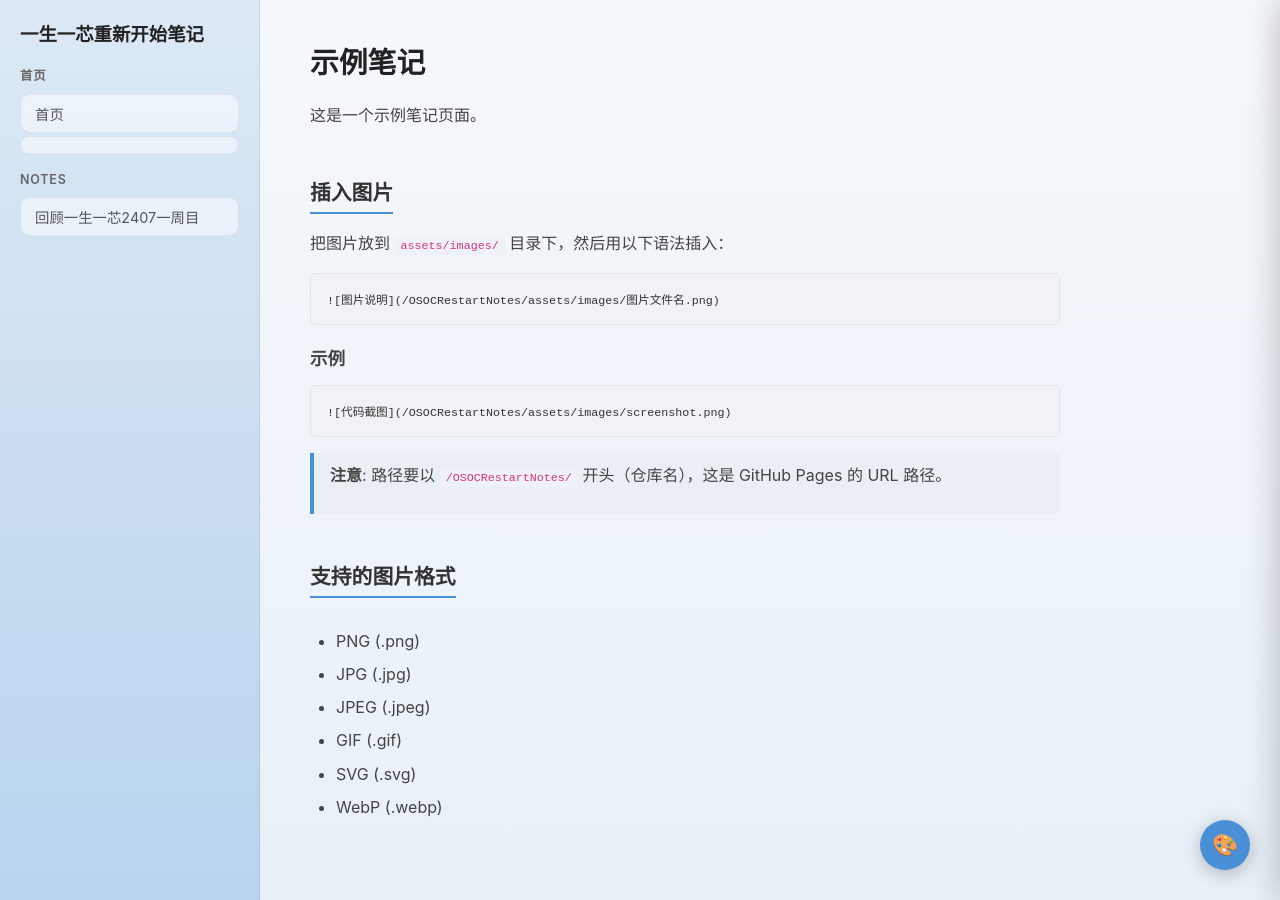
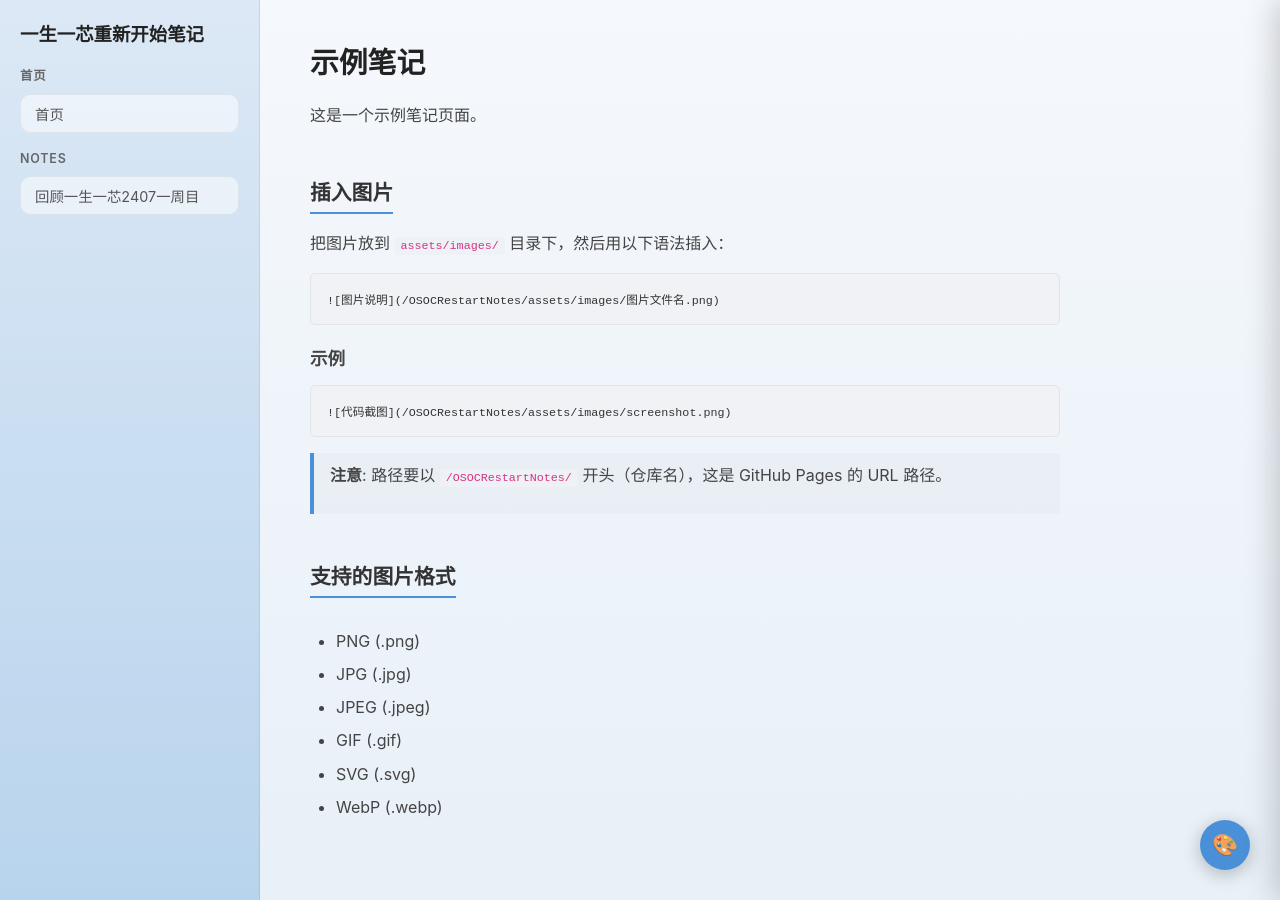
Before and after one commit to 123Onetwothree123/OSOCRestartNotes, a Jekyll site: the page built from docs/example-note.md, in a window 1280 px wide. Built offline with Jekyll 4.4.1, drawn with Linux system fonts in a browser that asks for light colours.

Commit message:
修复空渲染出一个框的bug

```diff
--- a/_layouts/default.html
+++ b/_layouts/default.html
@@ -118,7 +118,9 @@ body { font-family: -apple-system, BlinkMacSystemFont, 'Segoe UI', Roboto, sans-
   {% if group.name == "/" %}
     <h2>首页</h2>
     {% for item in group.items %}
+      {% if item.title %}
       <a href="{{ site.baseurl }}{{ item.url }}">{{ item.title }}</a>
+      {% endif %}
     {% endfor %}
   {% elsif group.name contains "docs" %}
     {% comment %} 不在侧边栏显示 docs 目录 {% endcomment %}
@@ -127,7 +129,9 @@ body { font-family: -apple-system, BlinkMacSystemFont, 'Segoe UI', Roboto, sans-
   {% else %}
     <h2>{{ group.name | remove: "/" | remove_first: "/" | default: "根目录" }}</h2>
     {% for item in group.items %}
+      {% if item.title %}
       <a href="{{ site.baseurl }}{{ item.url }}">{{ item.title }}</a>
+      {% endif %}
     {% endfor %}
   {% endif %}
 {% endfor %}
```
